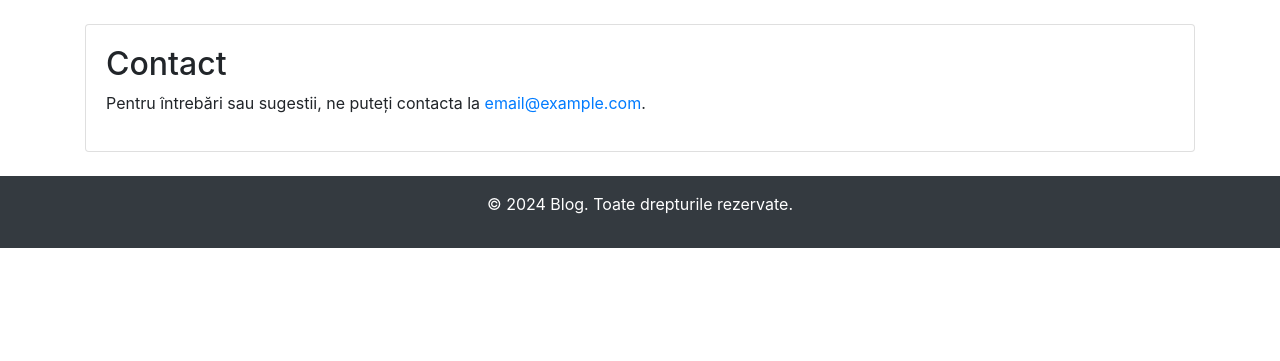
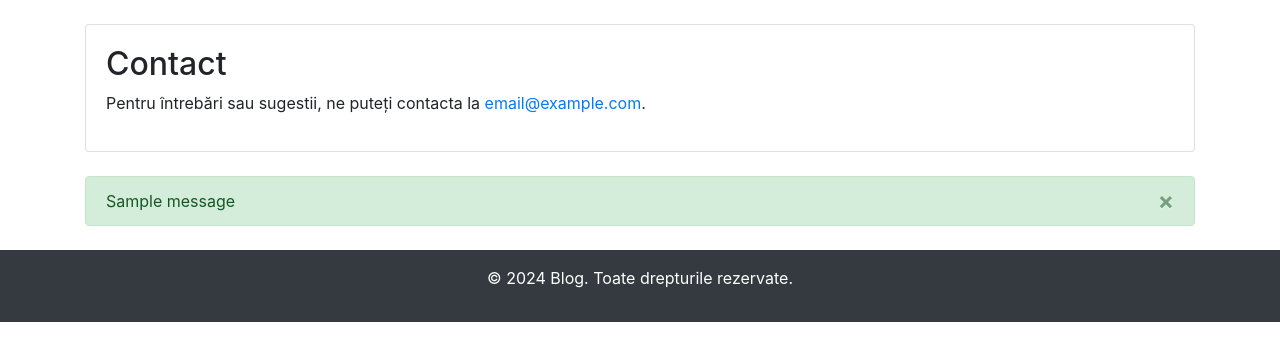
Before and after one commit to kevinvlad03/Blog-Django, a Django app: page /contact/ in a window 1280 px wide. Shown: the part 56-417 px from the top of the page. Run offline with Django 5.2, Linux system fonts and the light colour scheme; tables that the repository leaves empty hold one stand-in row (values such as "Sample post"); one stand-in notice (Sample message) is shown; some libraries are stand-ins or nearby versions.

Commit message:
Homepage Fixes

```diff
--- a/blog/templates/blog/base.html
+++ b/blog/templates/blog/base.html
@@ -18,6 +18,7 @@
                 <li class="nav-item"><a class="nav-link" href="{% url 'post_list' %}">Acasă</a></li>
                 <li class="nav-item"><a class="nav-link" href="{% url 'post_create' %}">Adaugă Postare</a></li>
                 <li class="nav-item"><a class="nav-link" href="{% url 'contact' %}">Contact</a></li>
+
             </ul>
         </div>
     </nav>
@@ -25,6 +26,19 @@
     <div class="container mt-4">
         {% block content %}{% endblock %}
     </div>
+
+    {% if messages %}
+    <div class="container mt-4">
+        {% for message in messages %}
+            <div class="alert alert-{{ message.tags }} alert-dismissible fade show" role="alert">
+                {{ message }}
+                <button type="button" class="close" data-dismiss="alert" aria-label="Close">
+                    <span aria-hidden="true">&times;</span>
+                </button>
+            </div>
+        {% endfor %}
+    </div>
+{% endif %}
 
     <!-- Footer -->
     <footer class="bg-dark text-white text-center py-3 mt-4">
@@ -35,5 +49,10 @@
     <script src="https://code.jquery.com/jquery-3.5.1.slim.min.js"></script>
     <script src="https://cdn.jsdelivr.net/npm/@popperjs/core@2.5.2/dist/umd/popper.min.js"></script>
     <script src="https://stackpath.bootstrapcdn.com/bootstrap/4.5.2/js/bootstrap.min.js"></script>
+    <script>
+        $(function () {
+            $('[data-toggle="tooltip"]').tooltip()
+        });
+    </script>
 </body>
 </html>
```
